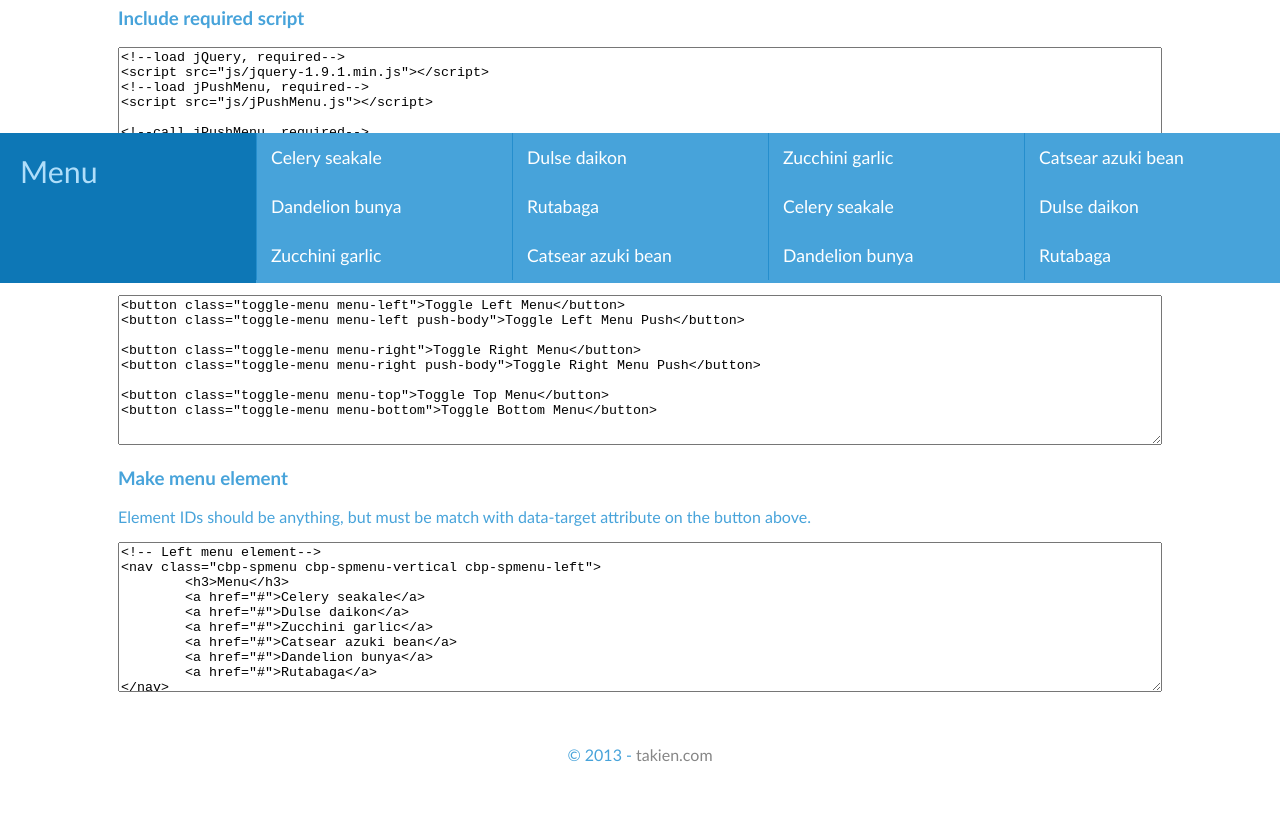
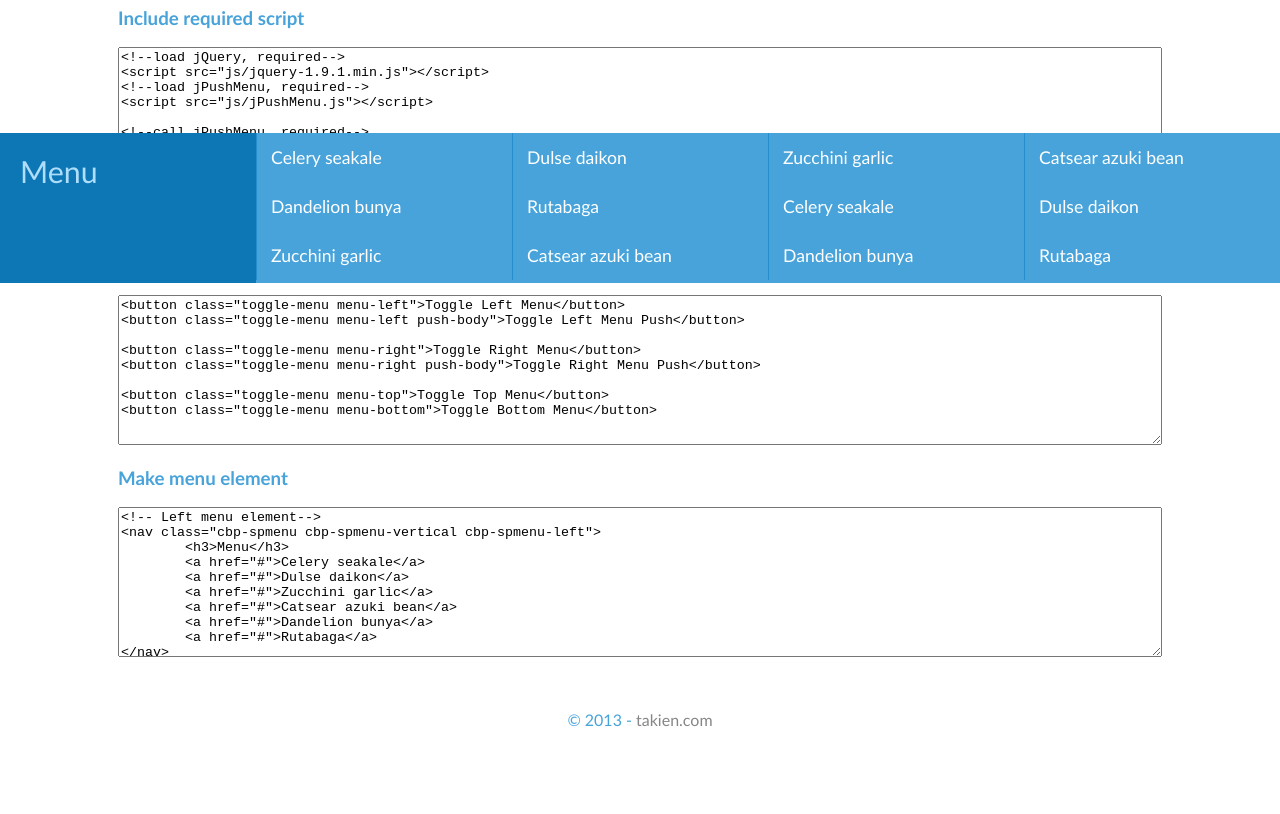
Before and after one commit to takien/jPushMenu, a plain HTML site: page index.html in a window 1280 px wide. Shown: the part 667-1481 px from the top of the page. After the commit the page ends 1446 px from the top, so only its background shows below. Drawn offline with Linux system fonts and the light colour scheme.

Commit message:
Remove unnecessary strings

```diff
--- a/index.html
+++ b/index.html
@@ -134,7 +134,7 @@ jQuery(document).ready(function($) {
 </textarea>
 
 <h3>Make menu element</h3>
-<p>Element IDs should be anything, but must be match with data-target attribute on the button above.</p>
+
 <textarea class="code">
 <!-- Left menu element-->
 <nav class="cbp-spmenu cbp-spmenu-vertical cbp-spmenu-left">
```
